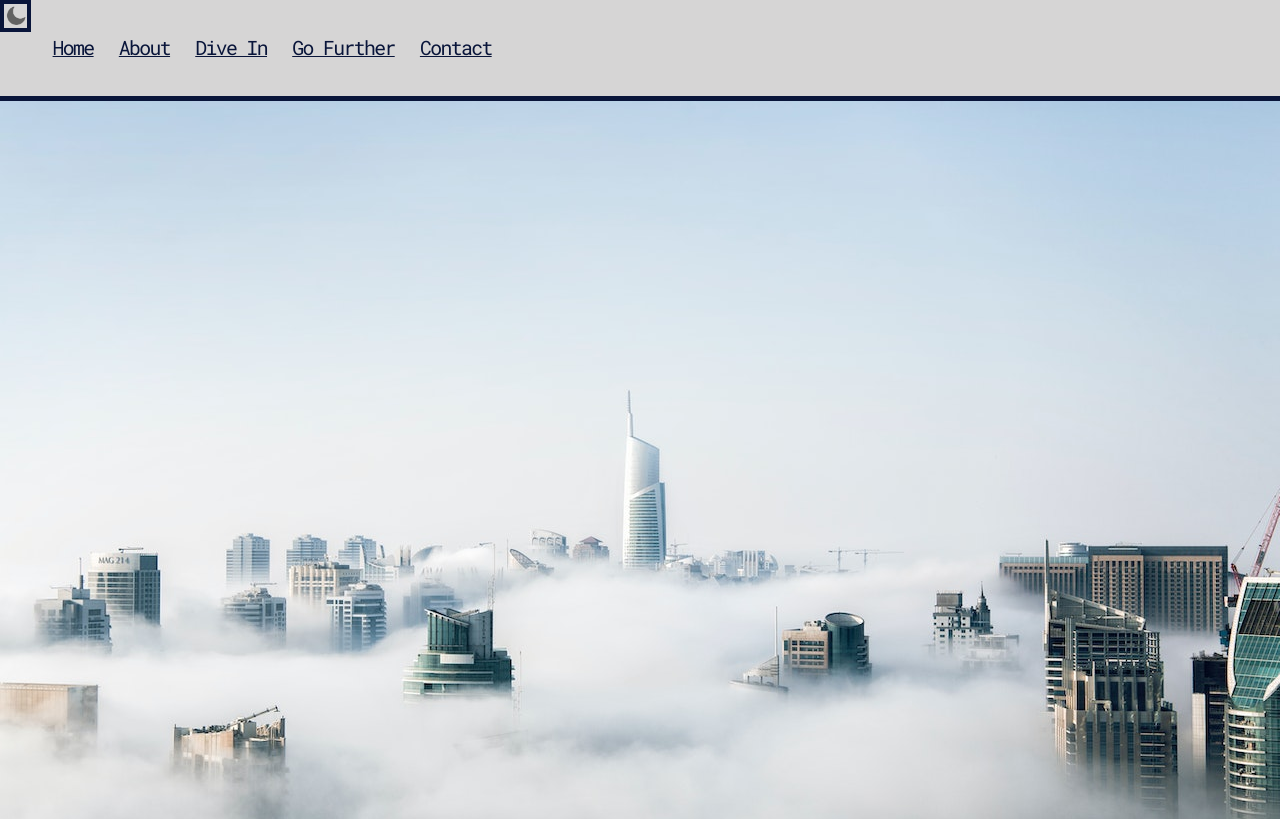
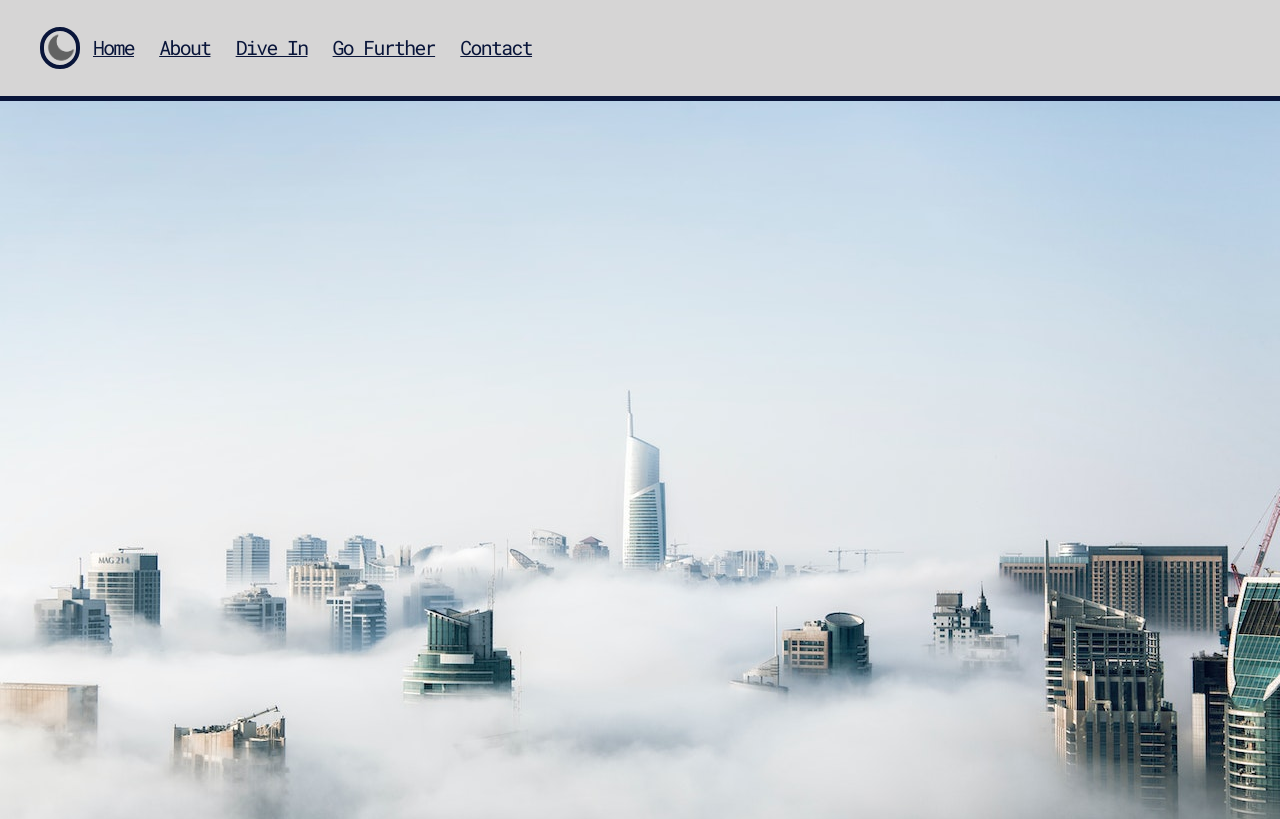
Before and after one commit to b4c1c/city_tour_project, a plain HTML site: page index.html in a window 1280 px wide. Shown: the top 819 px of the page. Drawn offline with Linux system fonts and the light colour scheme.

Commit message:
Small changes with light/dark mode

```diff
--- a/index.html
+++ b/index.html
@@ -17,13 +17,14 @@
     <!--Navigatin-->
     <nav id="home" class="nav-container">
         <ul class="nav-links">
+            <img src="images/moon.png" id="icon" title="Switch light/dark mode">
             <li class="nav-link" ><a href="#home">Home</a></li>
             <li class="nav-link" ><a href="#about">About</a></li>
             <li class="nav-link" ><a href="#dive">Dive In</a></li>
             <li class="nav-link" ><a href="#go">Go Further</a></li>
             <li class="nav-link" ><a href="#contact">Contact</a></li>
         </ul>
-        <img src="images/moon.png" id="icon">
+
     </nav>
 
     <!-- <button onclick="darkModeFunction()">Toggle dark mode</button> -->
--- a/style.css
+++ b/style.css
@@ -106,10 +106,11 @@ Navigation section
 }
 
 #icon{
-    width: 1.3rem;
+    width: 1.8rem;
     cursor: pointer;
-    position: fixed;
     z-index: 1;
+    border-radius: 2rem;
+    border-color: var(--clr-dark);
 }
 
 nav ul{
@@ -119,7 +120,7 @@ nav ul{
 
 .nav-links{
     list-style: none;
-    /* display: flex;  */
+
 
 }
 
```
Also changed, not shown: app.js (+0 -7 lines).
